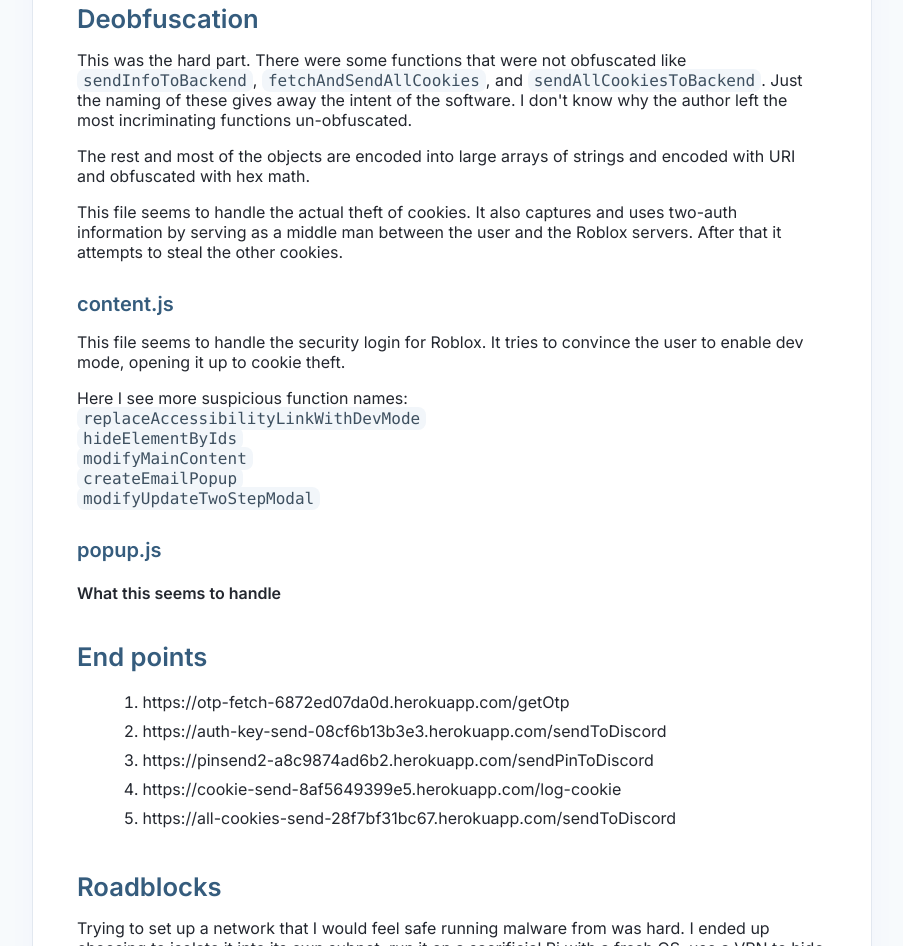
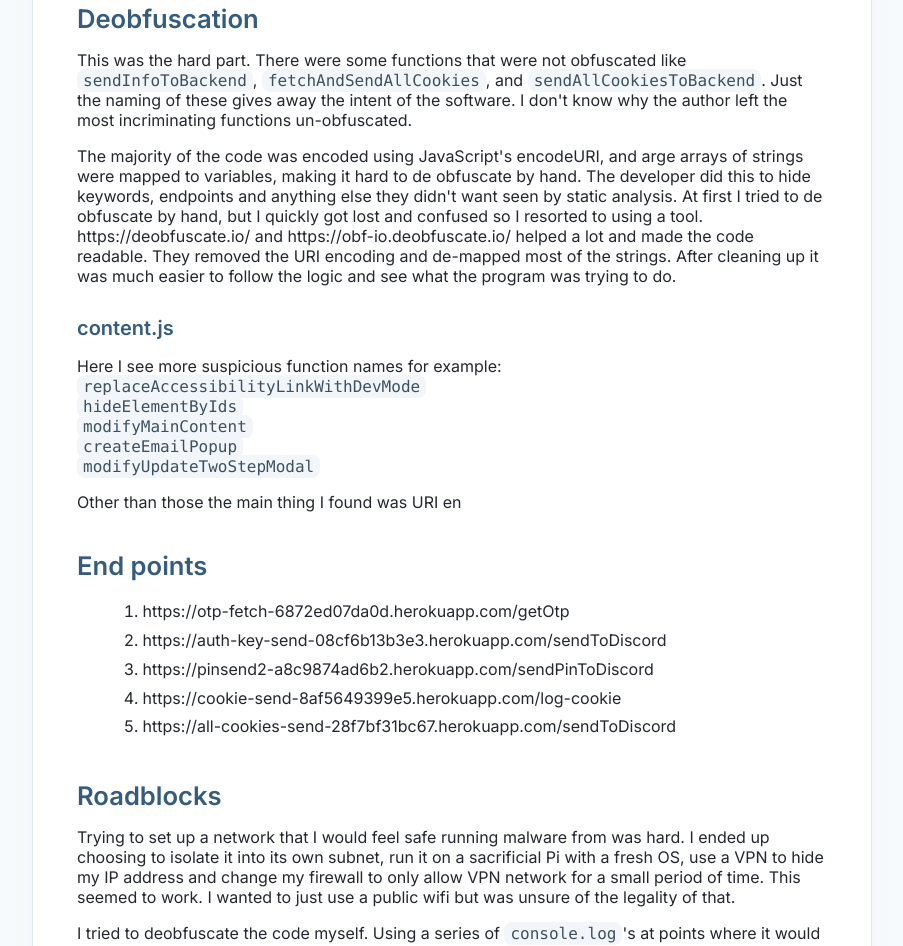
Before and after one commit to Chris-Davisson/570-blog, a plain HTML site: page index.html in a window 1280 px wide. Shown: the part 3431-4377 px from the top of the page, without its empty margins (188-1091 px from the left). Drawn offline with Linux system fonts and the light colour scheme.

Commit message:
fixed deobfuscation part

```diff
--- a/index.html
+++ b/index.html
@@ -138,18 +138,13 @@
       This was the hard part. There were some functions that were not obfuscated like <code>sendInfoToBackend</code>, <code>fetchAndSendAllCookies</code>, and <code>sendAllCookiesToBackend</code>. Just the naming of these gives away the intent of the software. I don't know why the author left the most incriminating functions un-obfuscated.
     </p>
     <p>
-      The rest and most of the objects are encoded into large arrays of strings and encoded with URI and obfuscated with hex math.
-    </p>
-    <p>
-      This file seems to handle the actual theft of cookies. It also captures and uses two-auth information by serving as a middle man between the user and the Roblox servers. After that it attempts to steal the other cookies.
+      The majority of the code was encoded using JavaScript's encodeURI, and arge arrays of strings were mapped to variables, making it hard to de obfuscate by hand. The developer did this to hide keywords, endpoints and anything else they didn't want seen by static analysis.
+      At first I tried to de obfuscate by hand, but I quickly got lost and confused so I resorted to using a tool. https://deobfuscate.io/ and https://obf-io.deobfuscate.io/ helped a lot and made the code readable. They removed the URI encoding and de-mapped most of the strings. After cleaning up it was much easier to follow the logic and see what the program was trying to do.
     </p>
 
     <h3 id="content-js">content.js</h3>
     <p>
-      This file seems to handle the security login for Roblox. It tries to convince the user to enable dev mode, opening it up to cookie theft.
-    </p>
-    <p>
-      Here I see more suspicious function names:<br>
+      Here I see more suspicious function names for example:<br>
       <code>replaceAccessibilityLinkWithDevMode</code><br>
       <code>hideElementByIds</code><br>
       <code>modifyMainContent</code><br>
@@ -157,9 +152,7 @@
       <code>modifyUpdateTwoStepModal</code>
     </p>
 
-    <h3 id="popup-js">popup.js</h3>
-    <h4>What this seems to handle</h4>
-    <!-- Content left as an anchor for future detail -->
+    <p>Other than those the main thing I found was URI en</p>
 
     <h2 id="endpoints">End points</h2>
     <ol>
```
